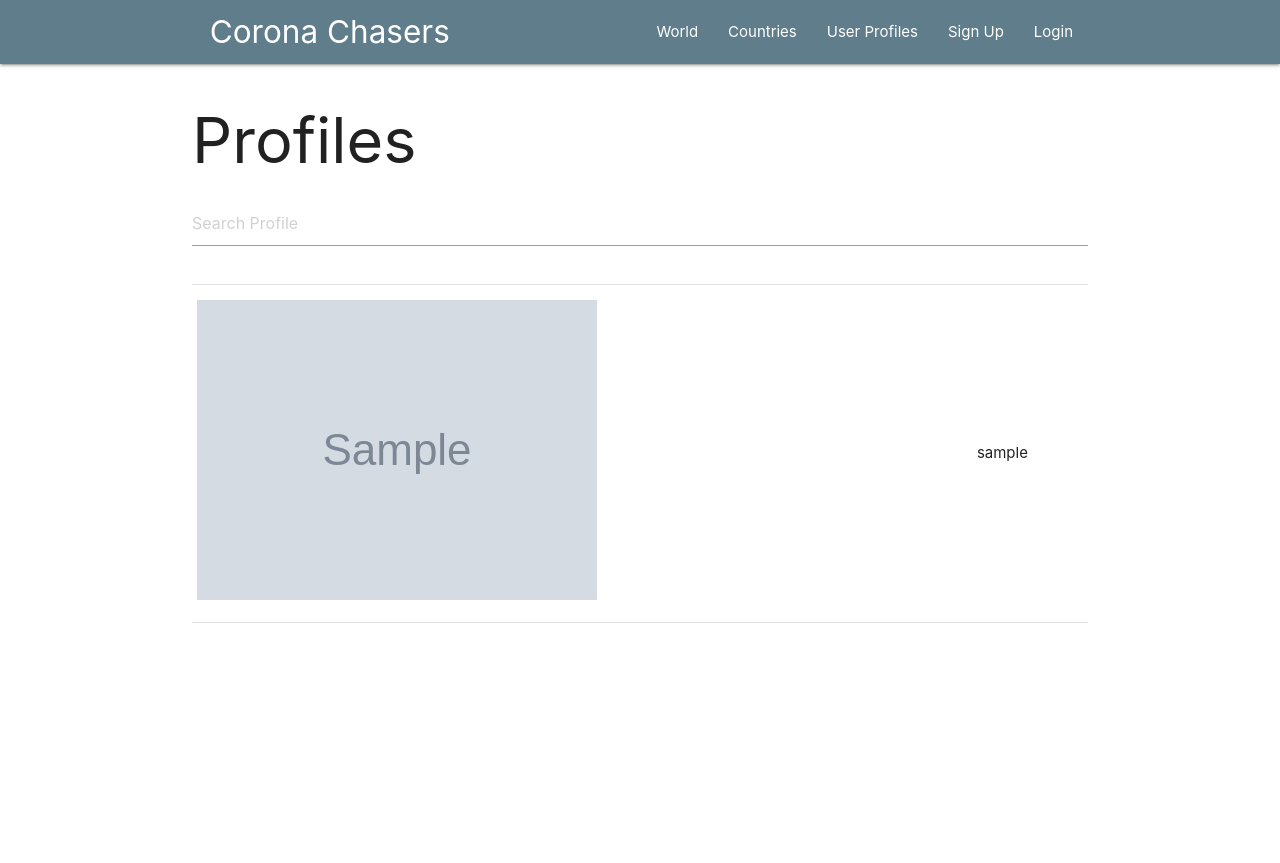
After one commit to fastlane27/corona_chasers, a Django app: page /profiles/ in a window 1280 px wide. The commit adds this page. Shown: the top 863 px of the page. Run offline with Django 3.2, Linux system fonts and the light colour scheme; tables that the repository leaves empty hold one stand-in row (values such as "Sample post"); grey boxes marked "Sample" are stand-in pictures.

Commit message:
adds profile list and search

```diff
--- a/main_app/templates/base.html
+++ b/main_app/templates/base.html
@@ -20,6 +20,7 @@
       <ul class="right hide-on-med-and-down">
         <li><a href="{% url 'home' %}">World</a></li>
         <li><a href="{% url 'countries_index' %}">Countries</a></li>
+        <li><a href="{% url 'profiles_index' %}">User Profiles</a></li>
         {% if user.is_authenticated %}
           <li><a href="{% url 'profiles_detail' user.id %}">{{ user.username }}</a></li>
           <li><a href="{% url 'logout' %}">Log Out</a></li>
@@ -33,6 +34,7 @@
   <ul class="sidenav right" id="mobile-links">
     <li><a href="{% url 'home' %}">World</a></li>
     <li><a href="{% url 'countries_index' %}">Countries</a></li>
+    <li><a href="{% url 'profiles_index' %}">User Profiles</a></li>
     {% if user.is_authenticated %}
       <li><a href="{% url 'profiles_detail' user.id %}">{{ user.username }}</a></li>
       <li><a href="{% url 'logout' %}">Log Out</a></li>
--- a/main_app/templates/main_app/country_detail.html
+++ b/main_app/templates/main_app/country_detail.html
@@ -65,7 +65,7 @@
 
 <div class="row">
   {% for comment in country.comment_set.all %}
-    <h4 class="left">{{ comment.created_by }}</h4>
+    <h4 class="left"><a href="{% url 'profiles_detail' comment.created_by.id %}">{{ comment.created_by }}</a></h4>
     <img src="{{ comment.created_by.profile.avatar }}" width=70px height=50px>
     <div>
       {{ comment.content }}
--- /dev/null
+++ b/main_app/templates/main_app/profile_list.html
@@ -0,0 +1,35 @@
+{% extends 'base.html' %}
+{% block content %}
+
+<h1>Profiles</h1>
+
+<form action="" method="get">
+  <input type="search" name="search" placeholder="Search Profile">
+</form>
+
+<table class="highlight">
+  <thead>
+      <tr>
+        <th></th>
+        <th></th>
+      </tr>
+  </thead>
+  <tbody>
+    {% for p in user_list %}
+        <tr class="clickable" data-href="{% url 'profiles_detail' p.id %}">
+          <td><img src="{{ p.profile.avatar }}"></td>
+          <td>{{ p.username }}</td>
+        </tr>
+    {% endfor %}
+  </tbody>
+</table>
+
+<script>
+  $(document).ready(function () {
+    $('.clickable').click(function() {
+      window.location.href = this.dataset.href;
+    });
+  });
+</script>
+
+{% endblock %}
--- a/main_app/urls.py
+++ b/main_app/urls.py
@@ -10,9 +10,9 @@ urlpatterns = [
     path('countries/<int:country_id>/delete_comment/<int:comment_id>/', views.delete_comment, name='delete_comment'),
     path('countries/<int:country_id>/update_comment/<int:comment_id>/', views.update_comment, name='update_comment'),
     path('countries/<int:pk>/provinces/', views.ProvinceList.as_view(), name='provinces_index'),
+    path('profiles/', views.ProfileList.as_view(), name='profiles_index'),
     path('profiles/<int:user_id>/', views.profiles_detail, name='profiles_detail'),
-    path('profiles/assoc_country/<int:country_id>/',
-         views.assoc_country, name='assoc_country'),
-    path('profiles/unassoc_country/<int:country_id>/',
-         views.unassoc_country, name='unassoc_country'),
+    path('profiles/assoc_country/<int:country_id>/', views.assoc_country, name='assoc_country'),
+    path('profiles/unassoc_country/<int:country_id>/', views.unassoc_country, name='unassoc_country'),
+
 ]
--- a/main_app/views.py
+++ b/main_app/views.py
@@ -6,7 +6,7 @@ from django.contrib.auth.decorators import login_required
 from django.views.generic import ListView, DetailView
 from django.http import HttpResponseRedirect
 from .forms import RegistrationForm, CommentForm
-from .models import Comment, Country, Global, Province
+from .models import Comment, Country, Global, Province, Profile
 from .scraper import pop_database
 
 
@@ -77,9 +77,18 @@ def unassoc_country(request, country_id):
 
 
 
+class ProfileList(ListView):
+    model = User
+    template_name = 'main_app/profile_list.html'
+    def get_queryset(self):
+        query = self.request.GET.get('search')
+        if query:
+            return User.objects.filter(username__icontains=query)
+        else:
+            return User.objects.all()
+
 class CountryList(ListView):
     model = Country
-
 
 class CountryDetail(DetailView):
     model = Country
@@ -89,7 +98,6 @@ class CountryDetail(DetailView):
         context['comment_form'] = CommentForm()
         return context
 
-
 class ProvinceList(ListView):
     def get_queryset(self):
         return Province.objects.filter(country=self.kwargs['pk'])
```
